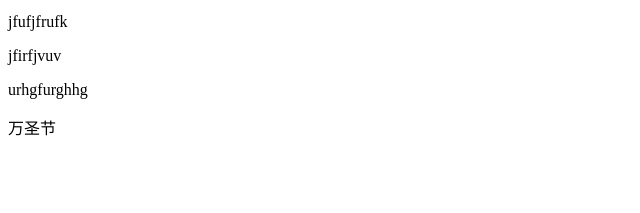
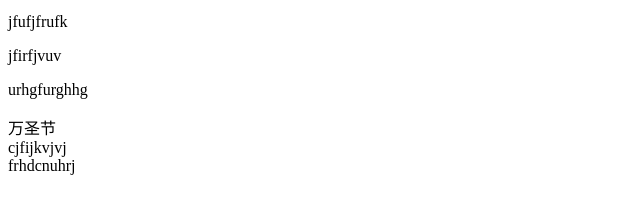
Before and after one commit to q60809/learngit, a plain HTML site: page index.html in a window 1280 px wide. Shown: the part 107-320 px from the top of the page, without its empty margins (0-640 px from the left). Drawn offline with Linux system fonts and the light colour scheme.

Commit message:
add new two div

```diff
--- a/index.html
+++ b/index.html
@@ -11,6 +11,8 @@
 		<p>jfirfjvuv</p>
 		<p>urhgfurghhg</p>
 		<div>万圣节</div>
+		<div>cjfijkvjvj</div>
+		<div>frhdcnuhrj</div>
 
 
 	</body>
```
